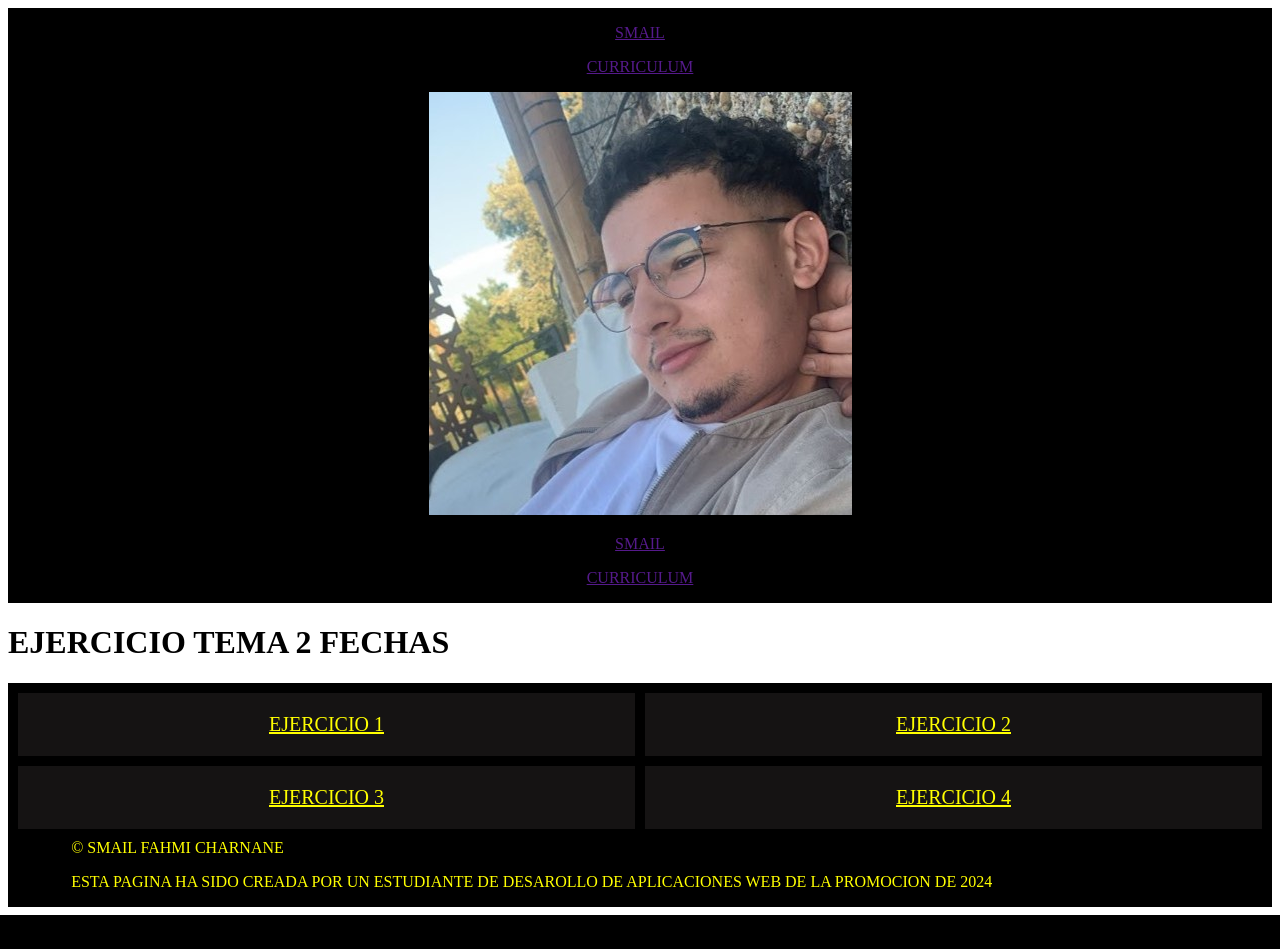
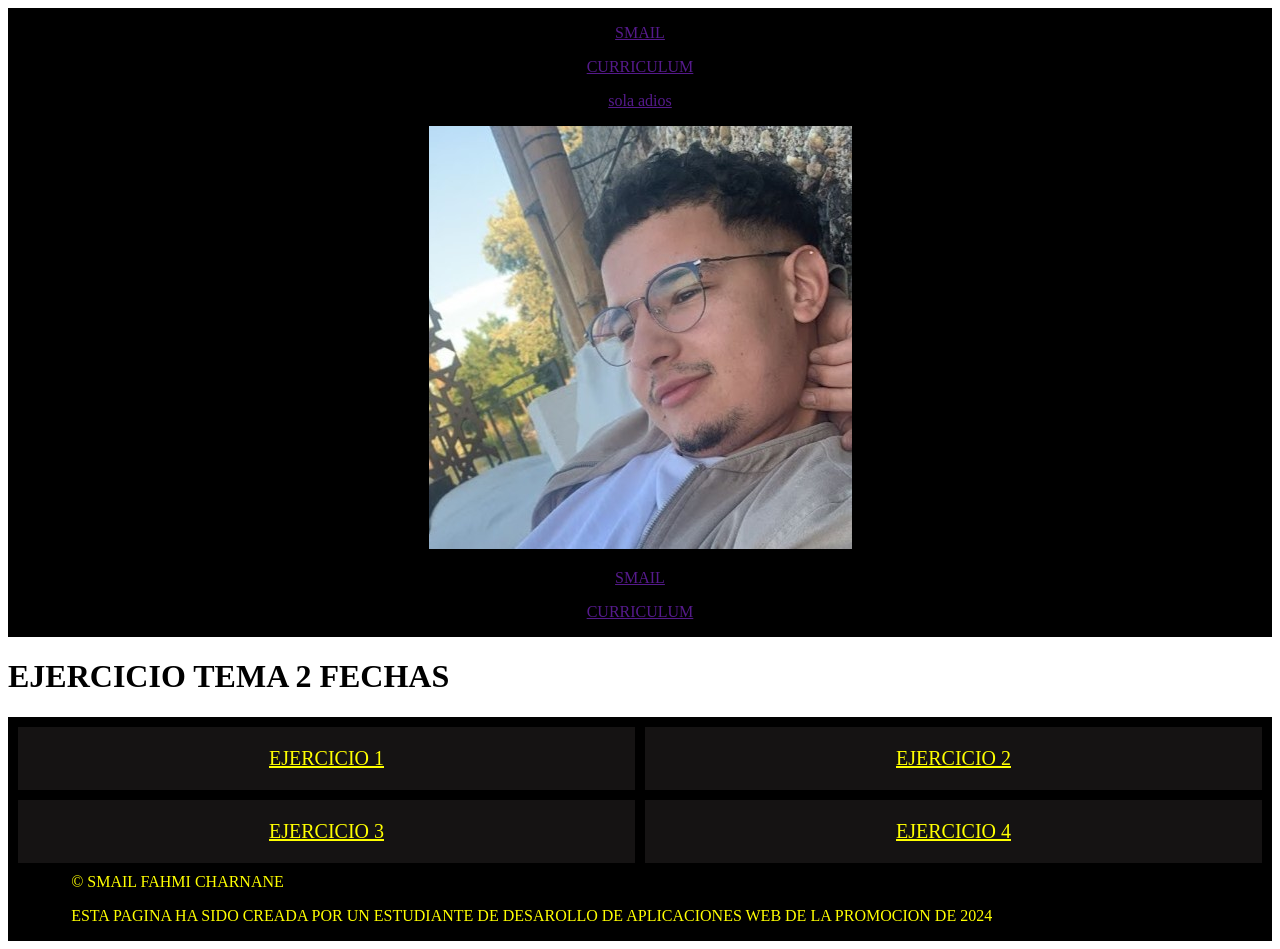
Before and after one commit to smailfahmi/html, a PHP site: page /tema2/ejerciciotm2_2/index.php in a window 1280 px wide. Before the commit the page ends 915 px from the top, so only its background shows below. Run offline with PHP 8.4, Linux system fonts and the light colour scheme.

Commit message:
c/19/11-1142

```diff
--- a/fragmentos/header.html
+++ b/fragmentos/header.html
@@ -8,6 +8,17 @@
         <a href="">
             <div class="curriculum">
                 <p class="interior">CURRICULUM</p>
+                <div class="ocultoCabecera">
+                    <div class="subMenuCabecera">
+                        <a href="">
+                            sola
+                        </a>
+                        <a href="">
+                            adios
+
+                        </a>
+                    </div>
+                </div>
             </div>
         </a>
         <a href="../index.php">
--- a/index.php
+++ b/index.php
@@ -20,5 +20,3 @@
   include 'fragmentos/footer.html';
   ?>
 </body>
-
-</html>
```
Also changed, not shown: css/header.css (+16 -2 lines).
